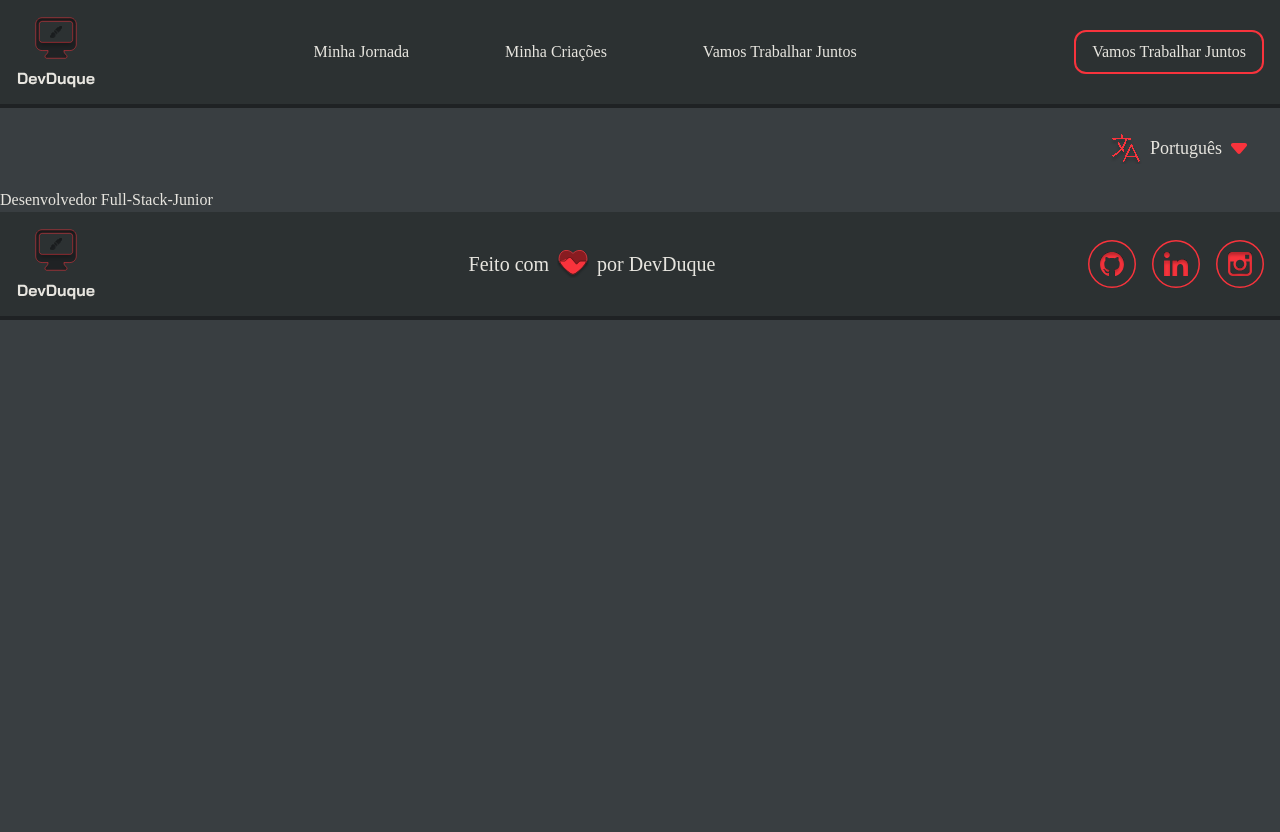
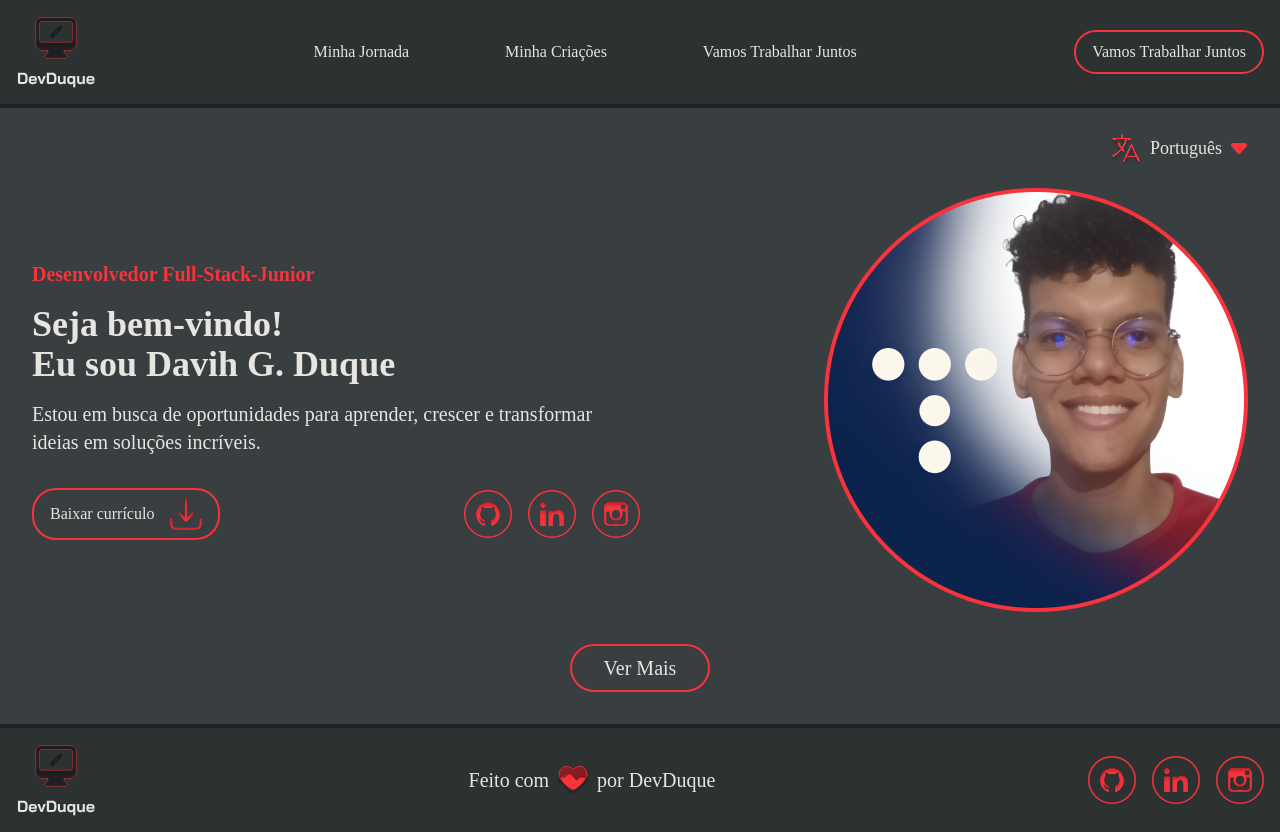
Before and after one commit to DevDuque/portfolio, a React (Vite) app in the folder web/: page / in a window 1280 px wide. Before the commit the page ends 800 px from the top, so only its background shows below. Built offline with nearby package versions, Linux system fonts and the light colour scheme.

Commit message:
Refactor: Add new styles to Footer and add the translations to Header

```diff
--- a/web/index.html
+++ b/web/index.html
@@ -1,12 +1,12 @@
-<!doctype html>
+<!DOCTYPE html>
 <html lang="en">
   <head>
     <meta charset="UTF-8" />
 
-    <link rel="icon" type="image/svg+xml" href="/vite.svg" />
+    <link rel="icon" type="image/svg+xml" href="./src/assets/icons/logo.svg" />
 
     <meta name="viewport" content="width=device-width, initial-scale=1.0" />
-    <title> Dev Duque</title>
+    <title>Dev Duque</title>
   </head>
 
   <body>
--- a/web/package.json
+++ b/web/package.json
@@ -4,7 +4,7 @@
   "version": "0.0.0",
   "type": "module",
   "scripts": {
-    "dev": "vite",
+    "dev": "vite --port 3333",
     "build": "tsc -b && vite build",
     "lint": "eslint .",
     "preview": "vite preview"
--- a/web/src/components/Footer.tsx
+++ b/web/src/components/Footer.tsx
@@ -11,15 +11,18 @@ function Footer() {
   const { t } = useTranslation();
 
   return (
-    <div className="bg-background-components flex items-center justify-between p-4 border-b-4 border-stroke">
+    <div className="bg-background-components w-full p-4 border-t-4 border-stroke mt-auto">
+      <div className="flex items-center justify-between">
+        {/* Logo */}
         <img src={Logo} alt="Logo" width={80} height={72} />
 
+        {/* Centered Text */}
         <div className="flex flex-1 justify-center items-center gap-2">
           <p className="text-xl">{t("footer_text")}</p>
 
           <img
             src={Heart}
-          alt=""
+            alt="Heart"
             width={32}
             height={28}
             className="transition-transform duration-75 hover:animate-spin"
@@ -28,10 +31,12 @@ function Footer() {
           <p className="text-xl">{t("by_dev")}</p>
         </div>
 
-      <div className="flex justify-between gap-4">
+        {/* Icons */}
+        <div className="flex gap-4">
           <img src={GitHub} alt="GitHub" width={48} height={48} />
           <img src={Linkedin} alt="Linkedin" width={48} height={48} />
           <img src={Instagram} alt="Instagram" width={48} height={48} />
+        </div>
       </div>
     </div>
   );
--- a/web/src/components/Header.tsx
+++ b/web/src/components/Header.tsx
@@ -6,7 +6,7 @@ function Header() {
   const { t } = useTranslation();
 
   return (
-    <div className="bg-background-components flex items-center justify-between p-4 border-b-4 border-stroke">
+    <div className="bg-background-components flex items-center justify-between p-4 border-b-4 border-stroke w-full mb-auto">
       <img src={Logo} alt="Logo" width={80} height={72} />
 
       <div className="flex flex-1 justify-center gap-24">
@@ -23,8 +23,8 @@ function Header() {
         </a>
       </div>
 
-      <button className="border-primary border-2 rounded-xl py-2 px-4">
-        Vamos Trabalhar Juntos
+      <button className="border-primary border-2 rounded-3xl py-2 px-4">
+        {t("btn_work")}
       </button>
     </div>
   );
--- a/web/src/pages/HomePage.tsx
+++ b/web/src/pages/HomePage.tsx
@@ -1,3 +1,12 @@
+// Icons
+import Download from "../assets/icons/download.svg";
+import GitHub from "../assets/icons/GitHub_Button.svg";
+import Linkedin from "../assets/icons/Linkedin_Button.svg";
+import Instagram from "../assets/icons/Instagram_Button.svg";
+
+import Photo from "../assets/icons/photo.png";
+
+// Components
 import Header from "../components/Header";
 import Footer from "../components/Footer";
 import LanguageSelector from "../components/LanguageSelector";
@@ -5,17 +14,70 @@ import LanguageSelector from "../components/LanguageSelector";
 function HomePage() {
   return (
     <>
+      <div className="flex flex-col min-h-screen">
         <Header />
 
-      <div className="flex justify-end p-4">
+        <div className="flex-grow flex flex-col items-center">
+          <div className="flex self-end p-4">
             <LanguageSelector />
           </div>
 
-      <div className="">
-        <label>Desenvolvedor Full-Stack-Junior</label>
+          <div className="flex items-center justify-between px-8">
+            {/* Left Content */}
+            <div className="flex flex-col gap-4 w-1/2">
+              <label className="text-xl text-primary font-bold">
+                Desenvolvedor Full-Stack-Junior
+              </label>
+
+              <h2 className="text-4xl font-bold">
+                Seja bem-vindo! <br /> Eu sou Davih G. Duque
+              </h2>
+
+              <p className="text-xl">
+                Estou em busca de oportunidades para aprender, crescer e
+                transformar ideias em soluções incríveis.
+              </p>
+
+              {/* Buttons Row */}
+              <div className="flex items-center justify-between mt-4">
+                <button className="flex items-center gap-4 border-2 border-primary px-4 py-2 rounded-3xl">
+                  Baixar currículo
+                  <img src={Download} alt="" width={32} height={32} />
+                </button>
+
+                <div className="flex gap-4">
+                  <button>
+                    <img src={GitHub} alt="GitHub" width={48} height={48} />
+                  </button>
+                  <button>
+                    <img src={Linkedin} alt="LinkedIn" width={48} height={48} />
+                  </button>
+                  <button>
+                    <img
+                      src={Instagram}
+                      alt="Instagram"
+                      width={48}
+                      height={48}
+                    />
+                  </button>
+                </div>
+              </div>
+            </div>
+
+            {/* Right Side - Image */}
+            <img src={Photo} alt="Profile" className="w-1/3.5" />
+          </div>
+
+          <button
+            className="text-xl py-2 px-8 border-2 border-primary rounded-3xl m-8
+          "
+          >
+            Ver Mais
+          </button>
         </div>
 
         <Footer />
+      </div>
     </>
   );
 }
```
Also changed, not shown: web/src/assets/icons/photo.png (added). Lines whose indentation alone changed are shown as unchanged.
